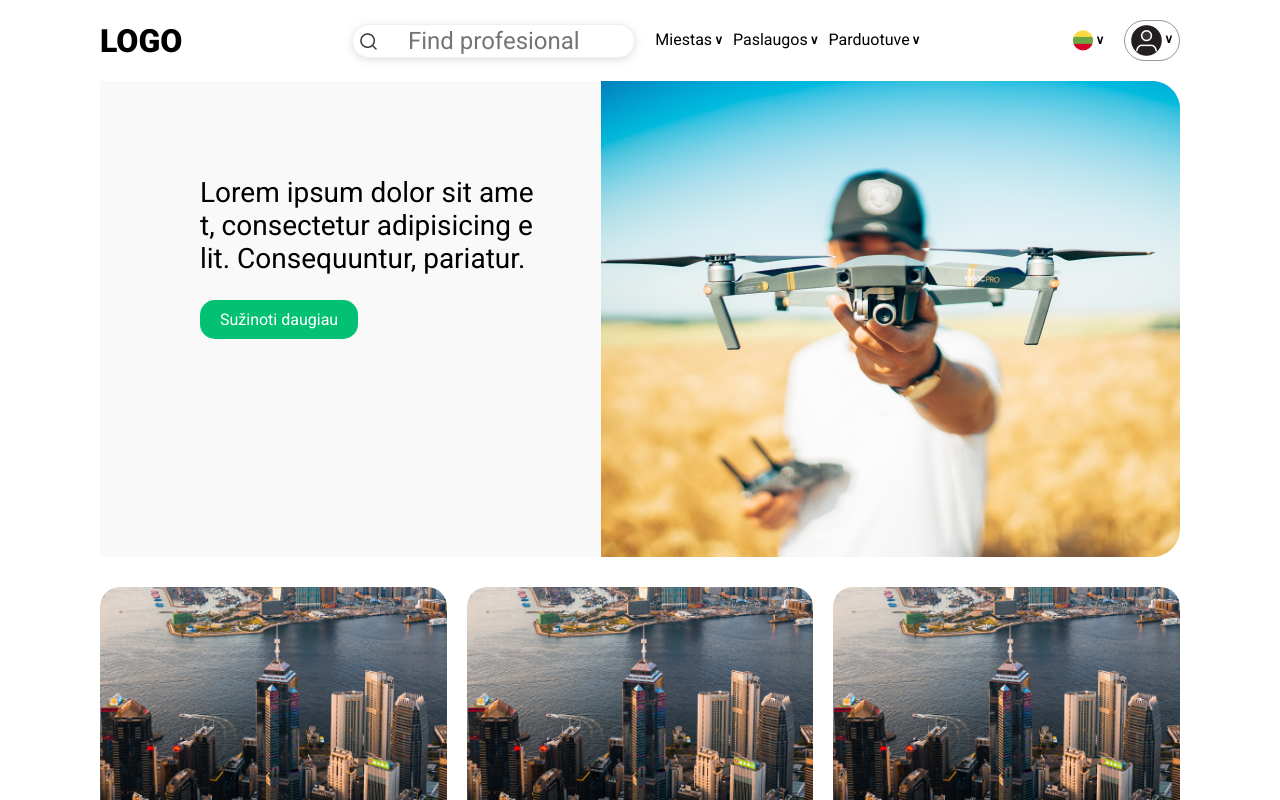
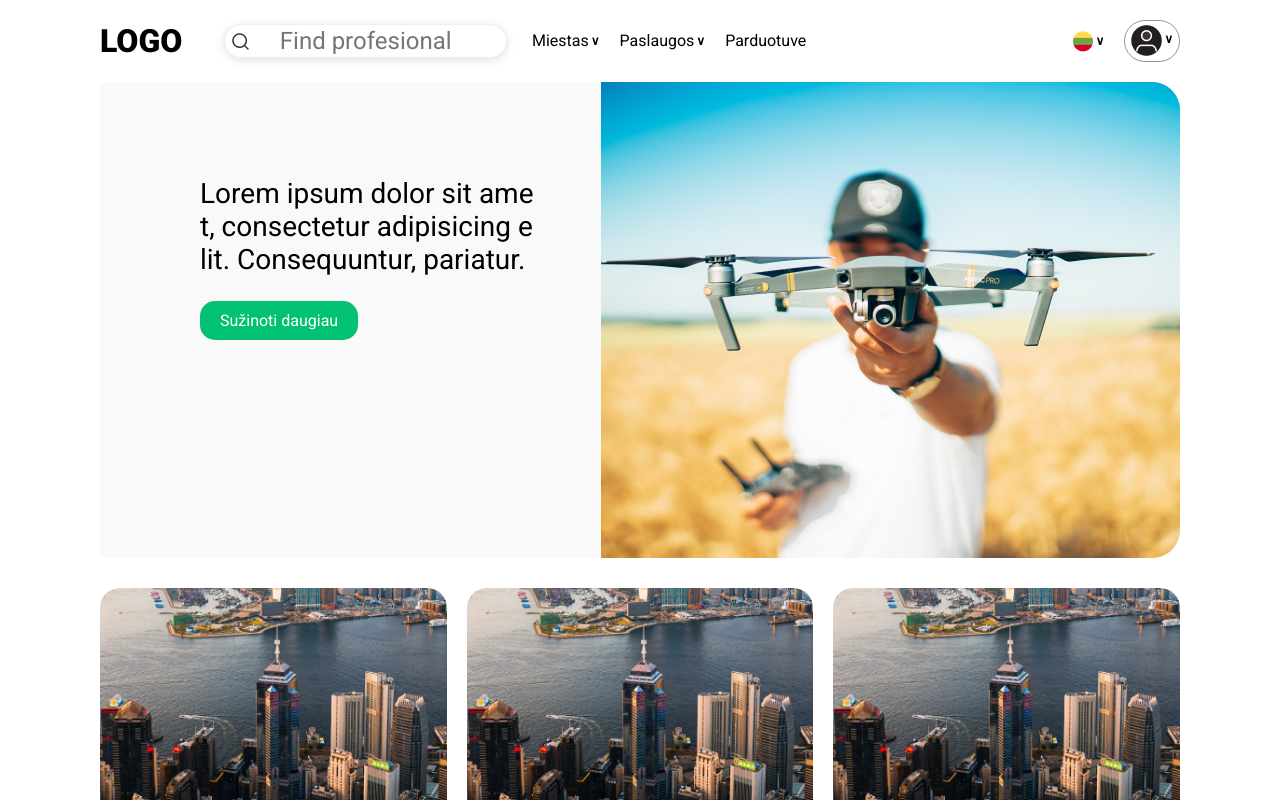
Before and after one commit to Scarab911/drone-hub, a React (Create React App) app: page / in a window 1280 px wide. Shown: the top 800 px of the page. Built offline with nearby package versions, Linux system fonts and the light colour scheme.

Commit message:
separated search and navigation components

```diff
--- a/src/components/header/Header.jsx
+++ b/src/components/header/Header.jsx
@@ -1,38 +1,14 @@
 import React from 'react';
 import './header.css';
-import LanguageSelector from './lang_select/LanguageSelector';
-import ProfileSelect from './profile_select/ProfileSelect';
+import Search from './search_bar/Search';
+import Navigation from './navigation/Navigation';
 
 export default function Header() {
   return (
     <div className="header-container">
       <h1>LOGO</h1>
-      <div className="mid-content">
-        <div className="search-bar">
-          <input type="text" placeholder="Find profesional" />
-        </div>
-        <nav>
-          <a href="/">
-            Miestas<span>&or;</span>
-          </a>
-          <a href="/">
-            Paslaugos<span>&or;</span>
-          </a>
-          <a href="/">
-            Parduotuve<span>&or;</span>
-          </a>
-        </nav>
-      </div>
-
-      {/* Need to make separate components for lang and profile selectons!!! */}
-      <div className="selections">
-        {/* place holder for language dropdown */}
-        <LanguageSelector />
-        {/* place holder for profile dropdown */}
-
-        <ProfileSelect />
-        {/* --- */}
-      </div>
+      <Search />
+      <Navigation />
     </div>
   );
 }
--- a/src/components/header/header.css
+++ b/src/components/header/header.css
@@ -4,57 +4,3 @@
   align-items: center;
   margin: 20px 100px;
 }
-
-.mid-content {
-  display: flex;
-  gap: 20px;
-}
-
-.search-bar input {
-  line-height: 32px;
-  border: 1px solid #efefef;
-  border-radius: 19px;
-  text-align: center;
-  font-size: 24px;
-  box-shadow: rgba(99, 99, 99, 0.2) 0px 2px 8px 0px;
-}
-
-.search-bar::before {
-  content: url(../../assets/icons/search.png);
-  width: 15px;
-  position: relative;
-  right: -25px;
-  top: 9px;
-}
-
-nav {
-  display: flex;
-  gap: 10px;
-  line-height: 32px;
-}
-
-nav a {
-  text-decoration: none;
-  cursor: pointer;
-  color: #000;
-}
-
-nav a span {
-  font-size: 12px;
-  line-height: 32px;
-  margin-left: 2px;
-  font-weight: 700;
-}
-
-.selections {
-  display: flex;
-  gap: 20px;
-  align-items: center;
-}
-
-.lang-select,
-.acc-select {
-  border: none;
-  border-radius: 50%;
-  cursor: pointer;
-}
--- a/src/components/header/lang_select/languageSelector.css
+++ b/src/components/header/lang_select/languageSelector.css
@@ -1,5 +1,7 @@
 .lang-select-container {
     cursor: pointer;
+    align-items: center;
+    display: flex;
 }
 
 .lang-select-container span {
--- /dev/null
+++ b/src/components/header/navigation/Navigation.jsx
@@ -0,0 +1,24 @@
+import React from 'react';
+import './navigation.css';
+import LanguageSelector from '../lang_select/LanguageSelector';
+import ProfileSelect from '../profile_select/ProfileSelect';
+
+export default function Navigation() {
+  return (
+    <nav>
+      <div className="links">
+        <a href="/">
+          Miestas<span>&or;</span>
+        </a>
+        <a href="/">
+          Paslaugos<span>&or;</span>
+        </a>
+        <a href="/">Parduotuve</a>
+      </div>
+      <div className="selections">
+        <LanguageSelector />
+        <ProfileSelect />
+      </div>
+    </nav>
+  );
+}
--- /dev/null
+++ b/src/components/header/navigation/navigation.css
@@ -0,0 +1,43 @@
+nav {
+    display: flex;
+    line-height: 32px;
+    width: 60%;
+    justify-content: space-between;
+    align-items: center;
+}
+
+.links {
+    display: flex;
+    gap: 20px;
+}
+
+.links a {
+    text-decoration: none;
+    cursor: pointer;
+    color: #000;
+}
+
+.links a:hover {
+    color: aqua;
+}
+
+.links a span {
+    font-size: 12px;
+    line-height: 32px;
+    margin-left: 2px;
+    font-weight: 700;
+}
+
+nav .selections {
+    display: flex;
+    gap: 20px;
+    align-items: center;
+    margin-left: 15px;
+}
+
+.lang-select,
+.acc-select {
+    border: none;
+    border-radius: 50%;
+    cursor: pointer;
+}
--- /dev/null
+++ b/src/components/header/search_bar/Search.jsx
@@ -0,0 +1,10 @@
+import React from 'react';
+import './search.css';
+
+export default function Search() {
+  return (
+    <div className="search-bar">
+      <input type="text" placeholder="Find profesional" />
+    </div>
+  );
+}
--- /dev/null
+++ b/src/components/header/search_bar/search.css
@@ -0,0 +1,16 @@
+.search-bar input {
+    line-height: 32px;
+    border: 1px solid #efefef;
+    border-radius: 19px;
+    text-align: center;
+    font-size: 24px;
+    box-shadow: rgba(99, 99, 99, 0.2) 0px 2px 8px 0px;
+}
+
+.search-bar::before {
+    content: url(../../../assets/icons/search.png);
+    width: 15px;
+    position: relative;
+    right: -25px;
+    top: 9px;
+}
```
